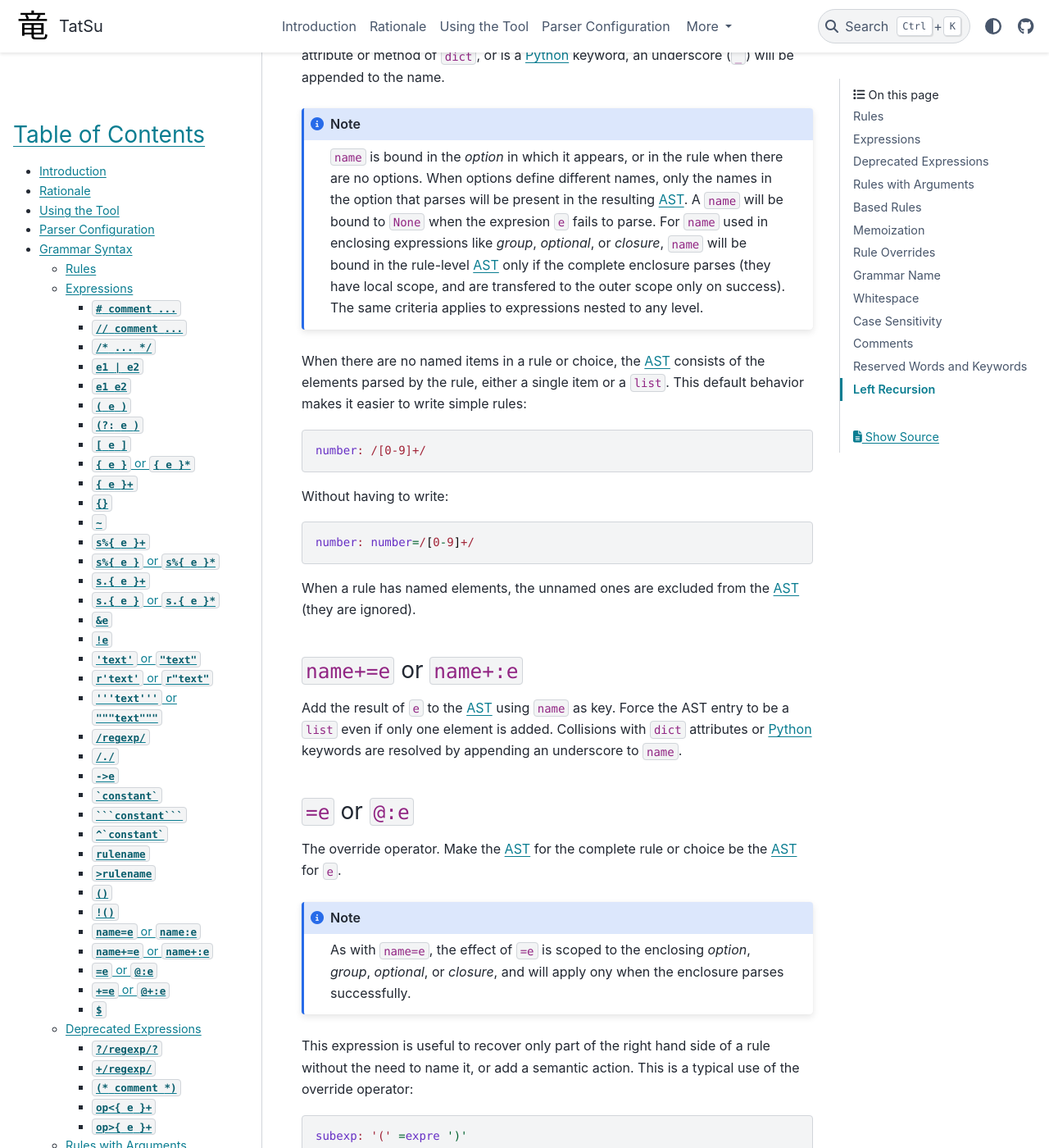
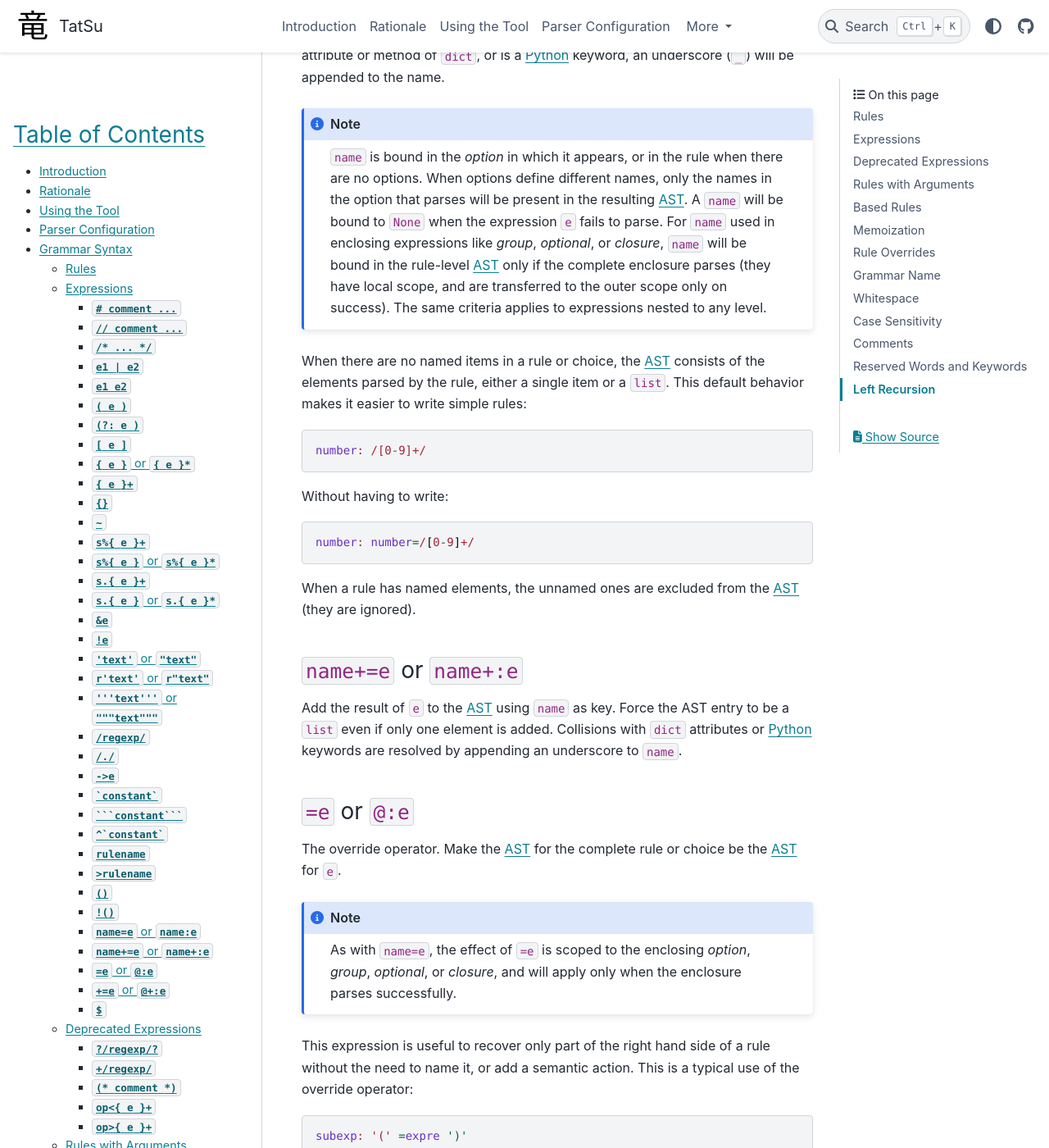
Before and after one commit to neogeny/TatSu, a Sphinx documentation site: the page built from docs/syntax.rst, in a window 1280 px wide and 1400 px high, scrolled down 9022 px. Shown: the whole window at 82% size. Built offline with Sphinx 7.4.7 and the PyData theme 0.15.4, drawn with Linux system fonts in a browser that asks for light colours; pages that are not in the unit, such as notebooks, are missing from menus.

Commit message:
[doclint] minor errors fixed

```diff
--- a/docs/accept.txt
+++ b/docs/accept.txt
@@ -43,6 +43,7 @@ alert
 allows?
 equivalent
 [Mm]odularization
+perlinememos
 reimplemented
 repo
 
--- a/docs/syntax.rst
+++ b/docs/syntax.rst
@@ -486,10 +486,10 @@ Add the result of ``e`` to the `AST`_ using ``name`` as key. If
     ``name`` is bound in the *option* in which it appears, or in the rule when
     there are no options. When options define different names, only the names
     in the option that parses will be present in the resulting AST_. A ``name``
-    will be bound to ``None`` when the expresion ``e`` fails to parse. For ``name``
+    will be bound to ``None`` when the expression ``e`` fails to parse. For ``name``
     used in enclosing expressions like *group*, *optional*, or *closure*, ``name``
     will be bound in the rule-level AST_ only if the complete enclosure parses
-    (they have local scope, and are transfered to the outer scope only on success).
+    (they have local scope, and are transferred to the outer scope only on success).
     The same criteria applies to expressions nested to any level.
 
 When there are no named items in a rule or choice, the `AST`_ consists of the
@@ -530,7 +530,7 @@ the `AST`_ for ``e``.
 .. note::
 
     As with ``name=e``, the effect of ``=e`` is scoped to the enclosing
-    *option*, *group*, *optional*, or *closure*, and will apply ony when the
+    *option*, *group*, *optional*, or *closure*, and will apply only when the
     enclosure parses successfully.
 
 This expression is useful to recover only part of the right hand side of a rule
```
